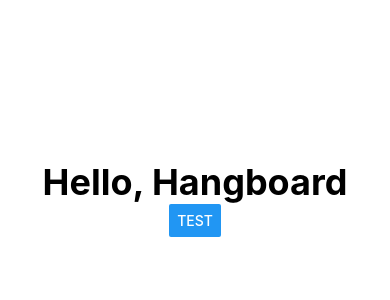
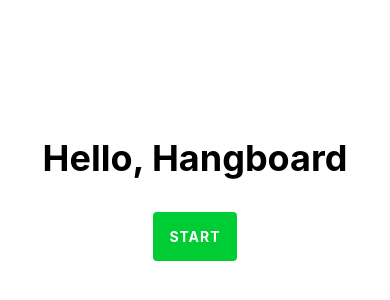
Before and after one commit to tsmith512/HelloHangboard, a React Native app: screen / in a window 390 px wide. Shown: the part 224-524 px from the top of the page. Built offline with nearby package versions, Linux system fonts and the light colour scheme.

Commit message:
More styles and minor snarkiness

```diff
--- a/App.js
+++ b/App.js
@@ -1,5 +1,5 @@
 import React, { Component } from 'react';
-import { Button, StyleSheet, Text, View } from 'react-native';
+import { Button, StyleSheet, Text, View, TouchableOpacity } from 'react-native';
 
 export default class HelloHangboard extends Component {
   render() {
@@ -15,7 +15,26 @@ export default class HelloHangboard extends Component {
 const styles = StyleSheet.create({
   headline: {
     fontSize: 36,
-    fontWeight: 'bold'
+    fontWeight: 'bold',
+    margin: 16
+  },
+
+  button: {
+    margin: 16,
+    padding: 16,
+    backgroundColor: '#333333',
+    borderRadius: 4
+  },
+
+  buttonGo: {
+    backgroundColor: '#00CC33'
+  },
+
+  buttonText: {
+    color: '#FFFFFF',
+    fontWeight: 'bold',
+    textTransform:  'uppercase',
+    letterSpacing: 1
   }
 });
 
@@ -29,12 +48,14 @@ class Title extends Component {
 
 class StartButton extends Component {
   _onPressButton() {
-    alert('Test!');
+    alert('Yeah I still don\'t know about that...');
   }
 
   render() {
     return (
-      <Button title="Test" onPress={this._onPressButton} />
+      <TouchableOpacity style={[styles.button, styles.buttonGo]} onPress={this._onPressButton}>
+        <Text style={styles.buttonText}>Start</Text>
+      </TouchableOpacity>
     );
   }
 }
```
